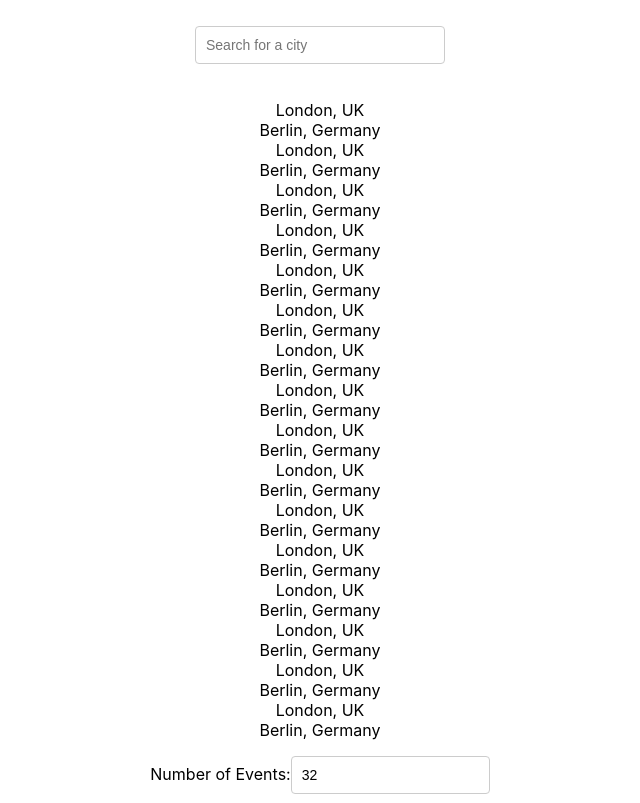
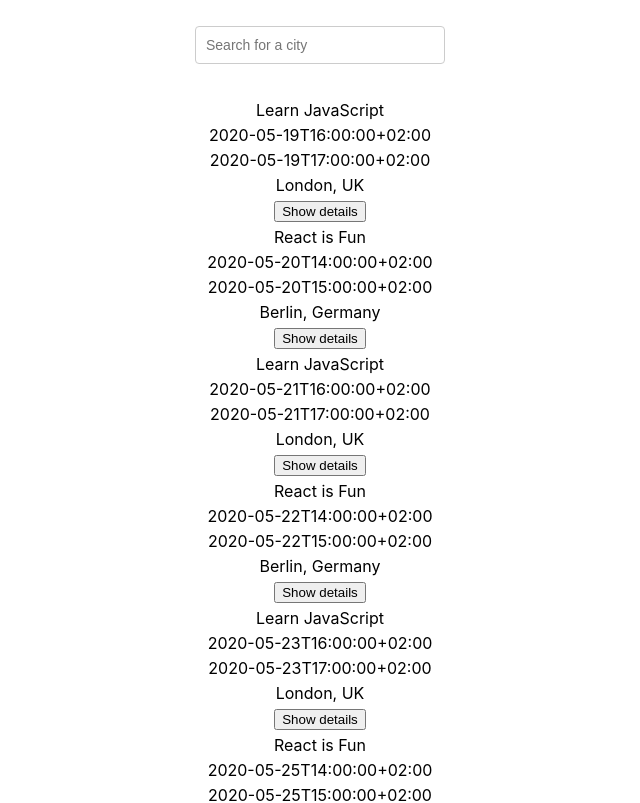
Before and after one commit to menescalnickolas/meet, a React (Create React App) app: page / in a window 1280 px wide. Shown: the top 803 px of the page, without its empty margins (320-960 px from the left). Built offline with nearby package versions, Linux system fonts and the light colour scheme.

Commit message:
Updated Events component

```diff
--- a/src/components/Event.js
+++ b/src/components/Event.js
@@ -1,9 +1,22 @@
-import React from "react";
+import { useState } from "react";
 
 const Event = ({event}) => {
-  return (
-    <li>{event.location}</li>
-  );
-}
+    const [showDetails, setShowDetails] = useState(false);
+    return (
+        <li>
+            <p>{event.summary}</p>
 
-export default Event;
+            <p>{event.start?.dateTime}</p>
+            <p>{event.end?.dateTime}</p>
+            <p>{event.location}</p>
+            <button onClick={()=>setShowDetails(!showDetails)}>
+                { showDetails ? "Hide details" : "Show details"}
+            </button>
+            {
+                showDetails ?  <p role="description" className="details">{event.description}</p> : <></>
+            }
+        </li>
+    );
+  }
+
+  export default Event;
```
